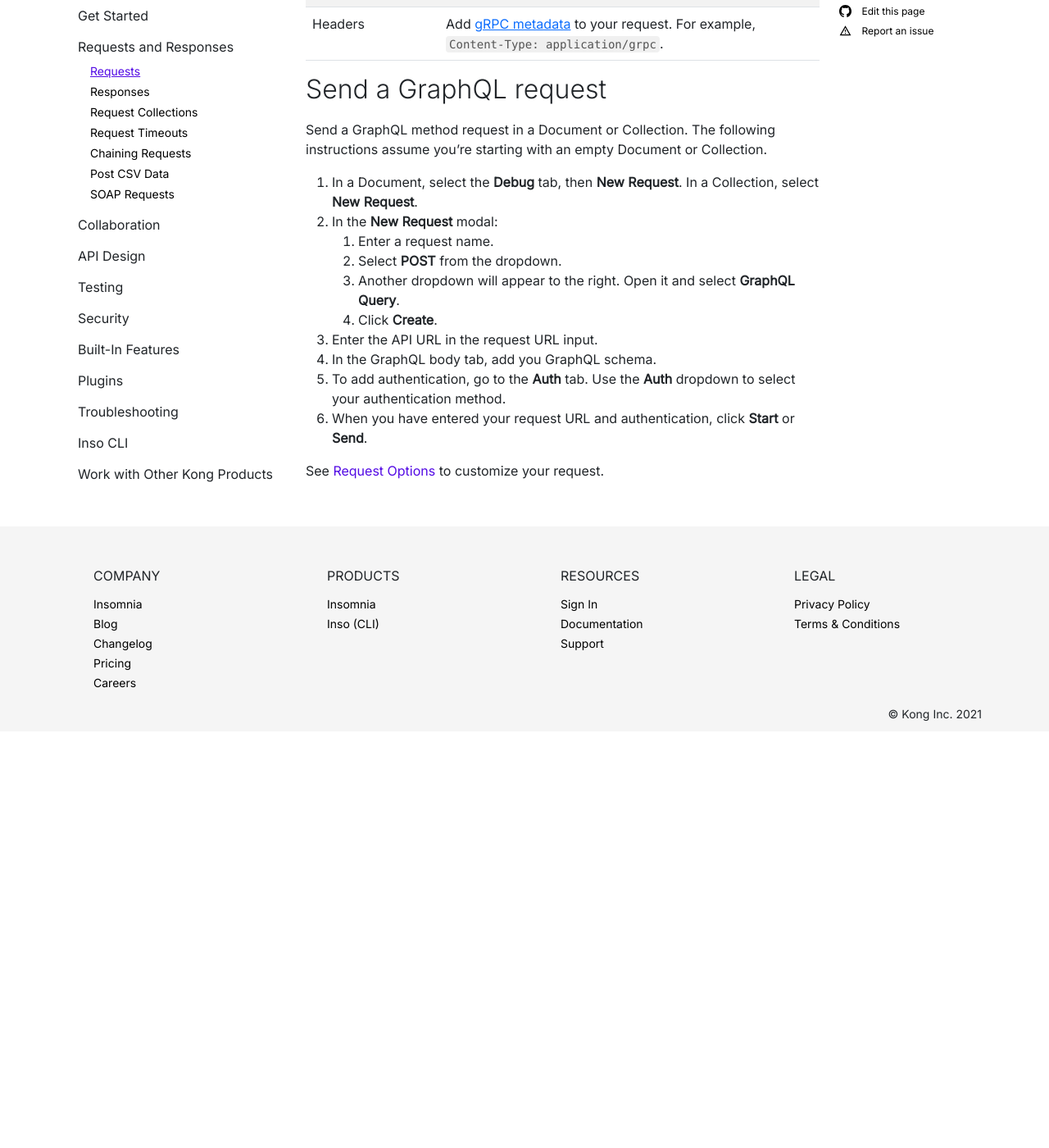
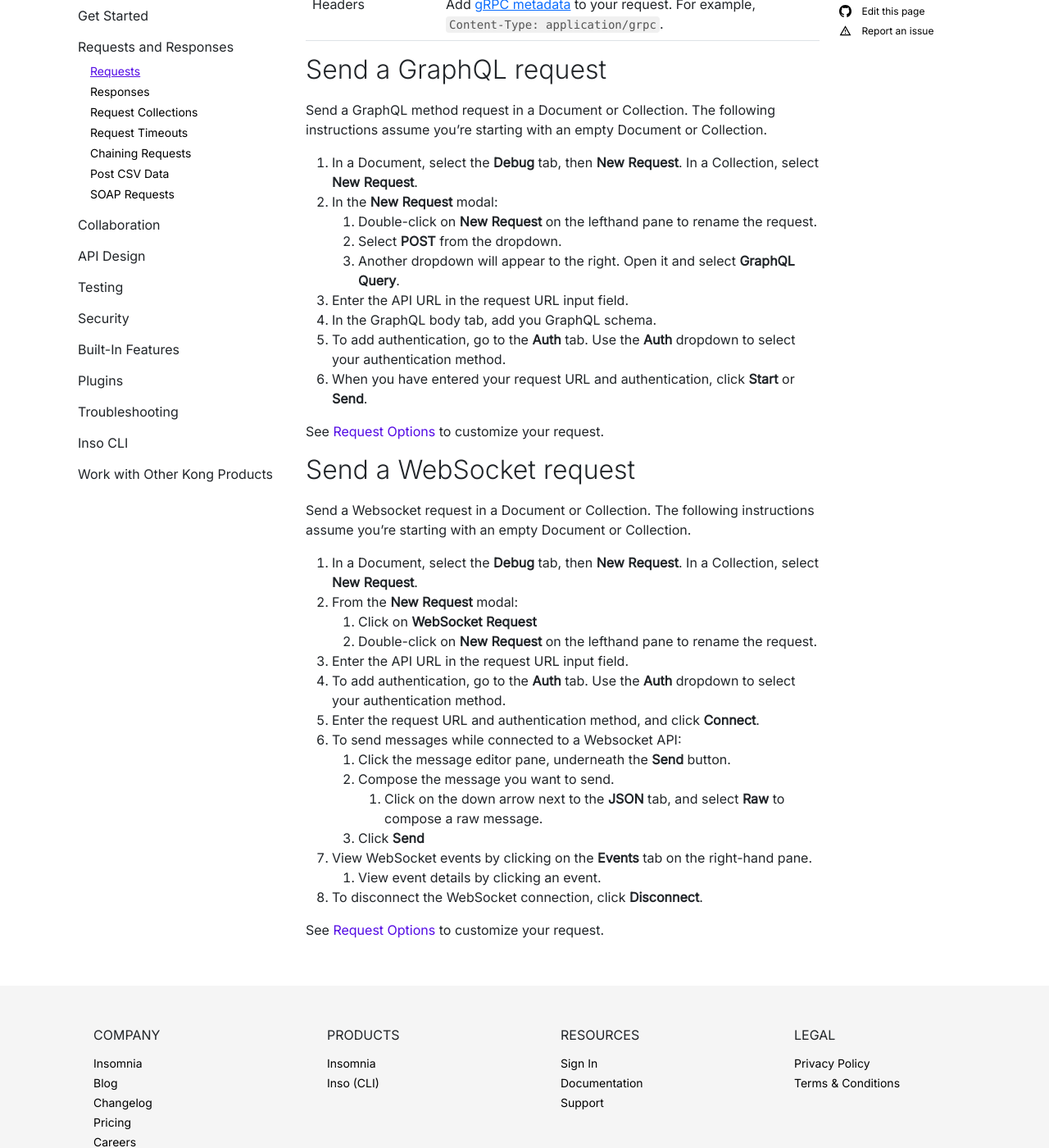
Before and after one commit to Kong/insomnia-docs, a Jekyll site: the page built from docs/insomnia/requests.md, in a window 1280 px wide and 1400 px high, scrolled down 2061 px. Shown: the whole window at 82% size. Built offline with Jekyll 4.4.1, drawn with Linux system fonts in a browser that asks for light colours; comment, search, counter and statistics services are not loaded; before the commit the page ends 2953 px from its top, so only the background shows below that; some of the changed text lies outside the part shown.

Commit message:
Websockets gateway3.0 (#112)
Add Documentation on WebSocket support, add incompatibility with Kong Gateway 3.0

```diff
--- a/docs/_data/main-nav.yaml
+++ b/docs/_data/main-nav.yaml
@@ -96,6 +96,8 @@ toc:
         url: /insomnia/graphql-queries
       - title: gRPC
         url: /insomnia/grpc
+      - title: WebSocket Support
+        url: /insomnia/websockets
       - title: Run in Insomnia Button
         url: /insomnia/run-in-insomnia-button
       - title: Key Maps
--- a/docs/inso-cli/cli-command-reference/OAS-spec.yml
+++ b/docs/inso-cli/cli-command-reference/OAS-spec.yml
@@ -1,5 +1,6 @@
 openapi: 3.0.0
 
+## NOTE: NOT COMPATIBLE WITH KONG GATEWAY >= 3.0 #####
 info:
   description: Learn service
   version: 1.0.0
--- a/docs/insomnia/requests.md
+++ b/docs/insomnia/requests.md
@@ -18,11 +18,11 @@ assume you're starting with an empty Document or Collection.
 In addition to standard HTTP methods, Insomnia supports [Custom HTTP Methods](#custom-http-methods).
 
 1. In a Document, select the **Debug** tab, then **New Request**. In a Collection, select **New Request**.
-1. In the **New Request** modal:
-   1. Enter a request name.
-   1. Select a method from the dropdown.
-   1. Click **Create**.
-1. Enter the API URL in the request URL input.
+1. From the **New Request** modal:
+   1. Click **HTTP Request**
+   1. Double-click on **New Request** on the lefthand pane to rename the request.
+   1. Select a method from the dropdown next to the URL text box.
+1. Enter the API URL in the request URL input field.
 1. To add authentication, go to the **Auth** tab. Use the **Auth** dropdown to select your authentication method.
 1. When you have entered your request URL and authentication, click **Send**.
 
@@ -58,9 +58,8 @@ assume you're starting with an empty Document or Collection.
 
 1. In a Document, select the **Debug** tab, then **New Request**. In a Collection, select **New Request**.
 1. In the **New Request** modal:
-   1. Enter a request name.
+   1. Double-click on **New Request** on the lefthand pane to rename the request.
    1. Select **gRPC** from the dropdown.
-   1. Click **Create**.
 1. You'll be taken to a **Select Proto File** modal.
 1. Click **Add Directory** or **Add Proto File**.
 1. Add your directory or upload your Proto File. Insomnia will automatically detect the streaming types and modify the first tab as such.
@@ -68,7 +67,7 @@ assume you're starting with an empty Document or Collection.
 
 See [gRPC Request Options](#grpc-request-options) to customize your request.
 
-### gRPC Request Options
+### gRPC request options
 
 Modify any gRPC request with the following options.
 
@@ -85,13 +84,33 @@ assume you're starting with an empty Document or Collection.
 
 1. In a Document, select the **Debug** tab, then **New Request**. In a Collection, select **New Request**.
 1. In the **New Request** modal:
-   1. Enter a request name.
+   1. Double-click on **New Request** on the lefthand pane to rename the request.
    1. Select **POST** from the dropdown.
    1. Another dropdown will appear to the right. Open it and select **GraphQL Query**.
-   1. Click **Create**.
-1. Enter the API URL in the request URL input.
+1. Enter the API URL in the request URL input field.
 1. In the GraphQL body tab, add you GraphQL schema.
 1. To add authentication, go to the **Auth** tab. Use the **Auth** dropdown to select your authentication method.
 1. When you have entered your request URL and authentication, click **Start** or **Send**.
 
 See [Request Options](#request-options) to customize your request.
+
+## Send a WebSocket request
+Send a Websocket request in a Document or Collection.  The following instructions assume you're starting with an empty Document or Collection.
+
+1. In a Document, select the **Debug** tab, then **New Request**. In a Collection, select **New Request**.
+1. From the **New Request** modal:
+   1. Click on **WebSocket Request**
+   1. Double-click on **New Request** on the lefthand pane to rename the request.
+1. Enter the API URL in the request URL input field.
+1. To add authentication, go to the **Auth** tab. Use the **Auth** dropdown to select your authentication method.
+1. Enter the request URL and authentication method, and click **Connect**.
+1. To send messages while connected to a Websocket API:
+   1. Click the message editor pane, underneath the **Send** button.
+   1. Compose the message you want to send.
+      1. Click on the down arrow next to the **JSON** tab, and select **Raw** to compose a raw message.
+   1. Click **Send**
+1. View WebSocket events by clicking on the **Events** tab on the right-hand pane.
+   1. View event details by clicking an event.
+1. To disconnect the WebSocket connection, click **Disconnect**.
+
+See [Request Options](#request-options) to customize your request.
```
Also changed, not shown: other parts of docs/insomnia/requests.md (+1 -1 lines), docs/inso-cli/cli-command-reference.md (+1 -1 lines), docs/inso-cli/introduction.md (+3 -0 lines), docs/insomnia/grpc.md (+1 -1 lines), docs/insomnia/version-control-sync.md (+5 -0 lines), docs/insomnia/websockets.md (added, +43 -0 lines).
